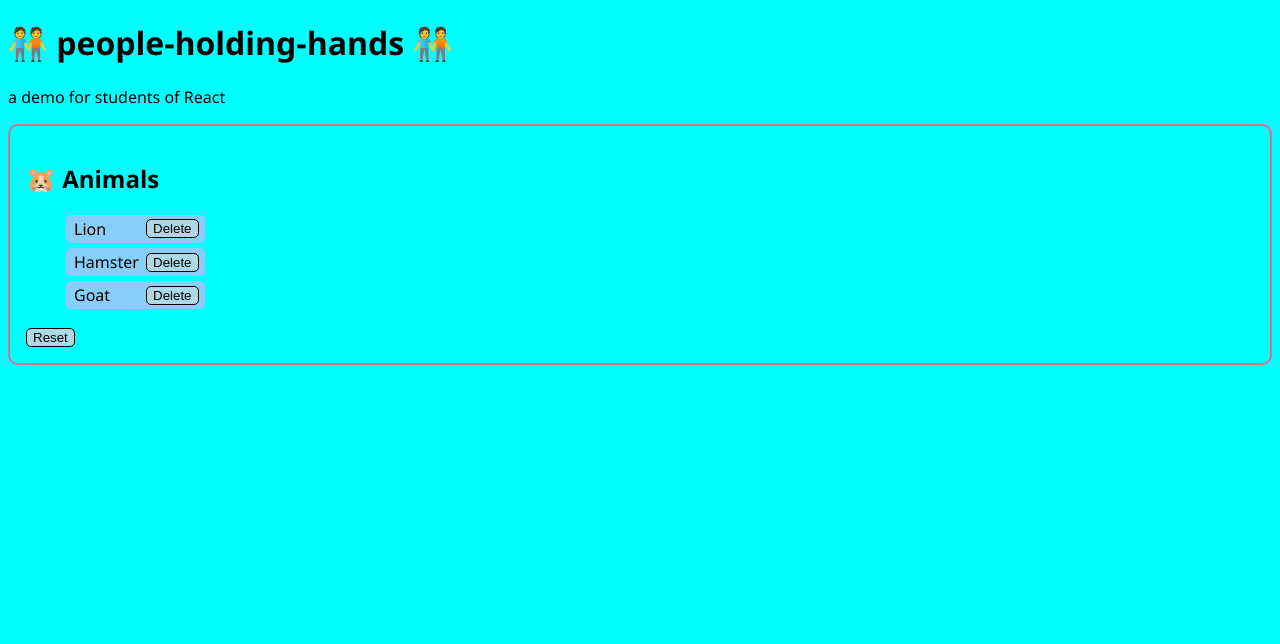
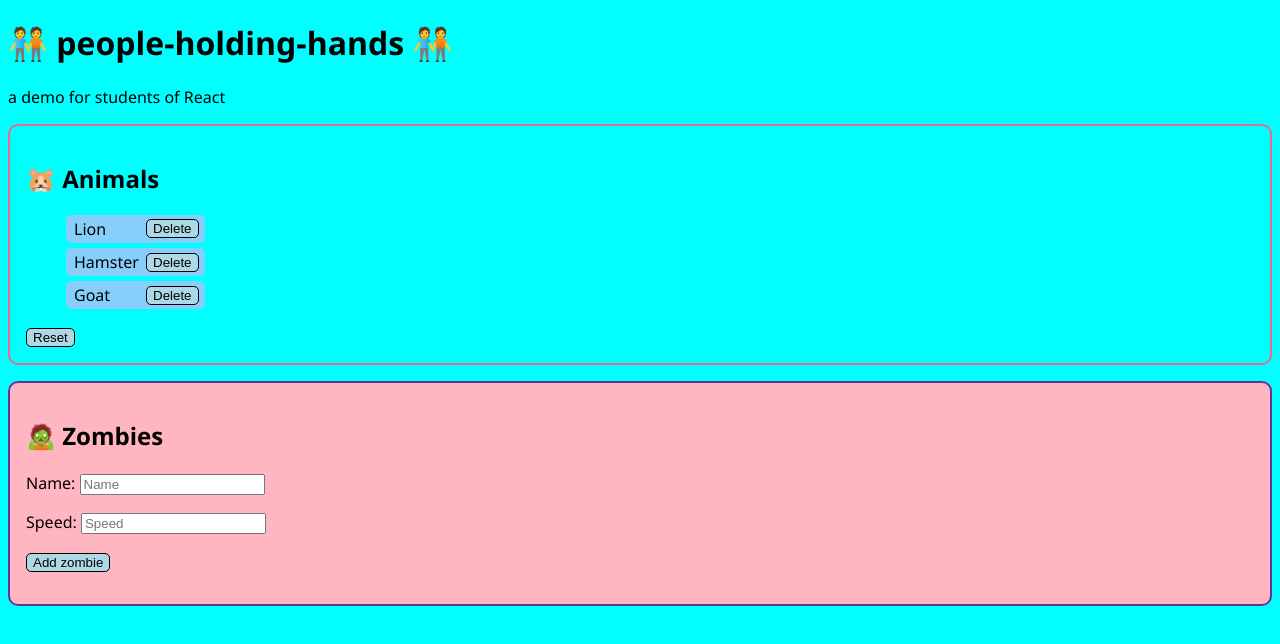
Before and after one commit to niklas-mardby/people-holding-hands, a React (Vite) app: page / in a window 1280 px wide. Shown: the top 644 px of the page. Built offline with nearby package versions, Linux system fonts and the light colour scheme.

Commit message:
Added Zombie stuff!

```diff
--- a/src/App.tsx
+++ b/src/App.tsx
@@ -1,5 +1,6 @@
 import "./App.scss";
 import AnimalsList from "./widgets/AnimalList/AnimalsList";
+import ZombiesBox from "./widgets/ZombiesBox/ZombiesBox";
 
 function App() {
 	return (
@@ -7,6 +8,7 @@ function App() {
 			<h1>🧑‍🤝‍🧑 people-holding-hands 🧑‍🤝‍🧑</h1>
 			<p>a demo for students of React</p>
 			<AnimalsList />
+			<ZombiesBox />
 		</>
 	);
 }
--- /dev/null
+++ b/src/widgets/ZombiesBox/ZombieCard/ZombieCard.scss
@@ -0,0 +1,7 @@
+.ZombieCard {
+	margin: 0.5rem;
+	border: 2px solid rebeccapurple;
+	border-radius: 5px;
+	padding: 0.5rem;
+	background-color: salmon;
+}
--- /dev/null
+++ b/src/widgets/ZombiesBox/ZombieCard/ZombieCard.tsx
@@ -0,0 +1,11 @@
+import { Zombie } from "../ZombiesBox";
+import "./ZombieCard.scss";
+
+export default function ZombieCard({ name, speed }: Readonly<Zombie>) {
+	return (
+		<div className="ZombieCard">
+			<p>Name: {name}</p>
+			<p>Speed: {speed}</p>
+		</div>
+	);
+}
--- /dev/null
+++ b/src/widgets/ZombiesBox/ZombiesBox.scss
@@ -0,0 +1,14 @@
+.ZombiesBox {
+	margin-top: 1rem;
+	border: 2px solid rebeccapurple;
+	border-radius: 10px;
+	padding: 1rem;
+	background-color: lightpink;
+
+	.zombieContainer {
+		display: flex;
+		flex-direction: row;
+		flex-wrap: wrap;
+		margin-top: 1rem;
+	}
+}
--- /dev/null
+++ b/src/widgets/ZombiesBox/ZombiesBox.tsx
@@ -0,0 +1,59 @@
+import { useState } from "react";
+import ZombieCard from "./ZombieCard/ZombieCard";
+import "./ZombiesBox.scss";
+import Button from "../../components/Button/Button";
+
+export type Zombie = {
+	name: string;
+	speed: string;
+};
+
+export default function () {
+	const [zombies, setZombies] = useState<Zombie[]>([]);
+	const [zombie, setZombie] = useState<Zombie>({ name: "", speed: "" });
+
+	const handleChange = (e: React.ChangeEvent<HTMLInputElement>) => {
+		setZombie({ ...zombie, [e.target.name]: e.target.value });
+	};
+
+	return (
+		<div className="ZombiesBox">
+			<h2>🧟 Zombies </h2>
+			<p>
+				<label htmlFor="zombieName">Name: </label>
+				<input
+					type="text"
+					id="zombieName"
+					value={zombie.name}
+					placeholder="Name"
+					name="name"
+					onChange={handleChange}
+				/>
+			</p>
+			<p>
+				<label htmlFor="zombieSpeed">Speed: </label>
+				<input
+					type="text"
+					id="zombieSpeed"
+					value={zombie.speed}
+					placeholder="Speed"
+					name="speed"
+					onChange={handleChange}
+				/>
+			</p>
+			<Button
+				title="Add zombie"
+				handleClick={() => {
+					zombie && setZombies([...zombies, zombie]);
+					setZombie({ name: "", speed: "" });
+				}}
+			/>
+
+			<div className="zombieContainer">
+				{zombies.map((zombie, index) => (
+					<ZombieCard key={`${index}-${zombie.name}`} {...zombie} />
+				))}
+			</div>
+		</div>
+	);
+}
```
